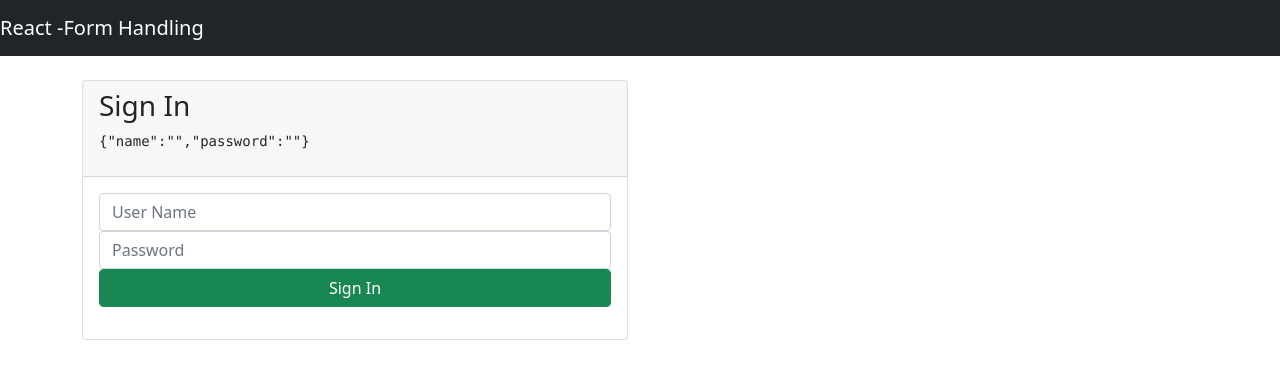
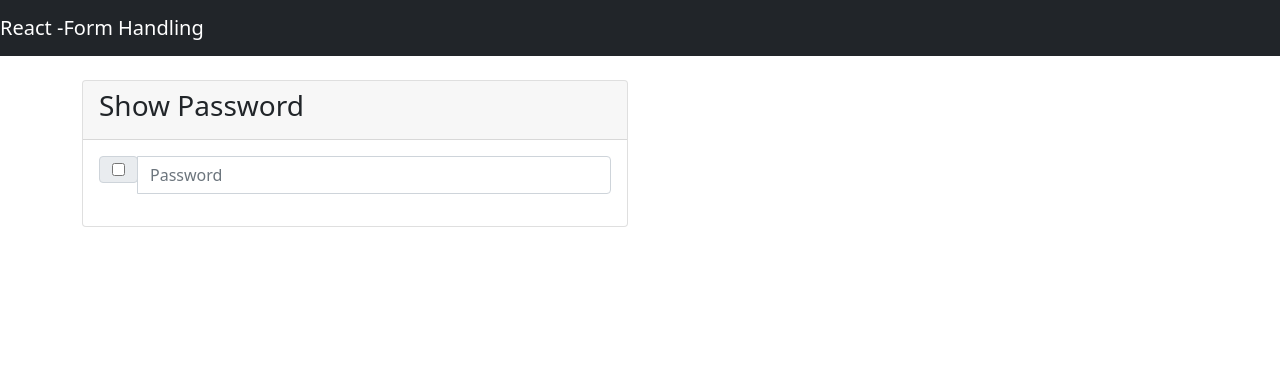
Before and after one commit to narasimhareddyprostack/FS-May-2021, a React (Create React App) app in the folder reactjune/: page / in a window 1280 px wide. Shown: the top 376 px of the page. Built offline with nearby package versions, Linux system fonts and the light colour scheme.

Commit message:
form handling

```diff
--- a/reactjune/src/App.js
+++ b/reactjune/src/App.js
@@ -1,8 +1,10 @@
 import React from "react";
 import "../node_modules/bootstrap/dist/css/bootstrap.css";
-//import Login from "./FormHandling/Login";
-//import Registration from "./FormHandling/Registration";
-import Signin from "./FormHandling/Signin";
+/* import Signup from "./FormHandling/Signup";
+import SMSApp from "./FormHandling/SMSApp";
+
+*/
+import ShowPassword from "./FormHandling/ShowPassword";
 function App() {
   return (
     <>
@@ -11,7 +13,7 @@ function App() {
           React -Form Handling
         </a>
       </nav>
-      <Signin />
+      <ShowPassword />
     </>
   );
 }
--- /dev/null
+++ b/reactjune/src/FormHandling/SMSApp.jsx
@@ -0,0 +1,46 @@
+import React, { Component, Fragment } from "react";
+
+class SMSApp extends Component {
+  state = {
+    count: 100,
+  };
+  inputHandler = (event) => {
+    console.log(event.target.value);
+    console.log(event.target.value.length);
+    this.setState({
+      count: 100 - event.target.value.length,
+    });
+  };
+  render() {
+    return (
+      <Fragment>
+        <div className="container mt-4">
+          <div className="row">
+            <div className="col-md-6">
+              <div className="card">
+                <div className="card-header bg-warning">
+                  <h3> SMS Application</h3>
+                </div>
+                <div className="card-body">
+                  <form>
+                    <div className="form-group">
+                      <textarea
+                        rows="4"
+                        maxLength="100"
+                        className="form-control"
+                        onChange={this.inputHandler}
+                      ></textarea>
+                    </div>
+                    <p className="h4">Remaining Chars:{this.state.count}</p>
+                  </form>
+                </div>
+              </div>
+            </div>
+          </div>
+        </div>
+      </Fragment>
+    );
+  }
+}
+
+export default SMSApp;
--- /dev/null
+++ b/reactjune/src/FormHandling/ShowPassword.jsx
@@ -0,0 +1,51 @@
+import React, { Component } from "react";
+
+class ShowPassword extends Component {
+  state = {
+    inputType: "password",
+  };
+  changeHanlder = () => {
+    this.setState({ inputType: "text" });
+  };
+  render() {
+    return (
+      <div>
+        <div className="container mt-4">
+          <div className="row">
+            <div className="col-md-6">
+              <div className="card">
+                <div className="card-header">
+                  <h3>Show Password</h3>
+                </div>
+                <div className="card-body">
+                  <form>
+                    <div className="input-group mb-3">
+                      <div className="input-group-prepend">
+                        <div className="input-group-text">
+                          <input
+                            type="checkbox"
+                            aria-label="Checkbox for following text input"
+                            onChange={this.changeHanlder}
+                          />
+                        </div>
+                      </div>
+                      <input
+                        type={this.state.inputType}
+                        className="form-control"
+                        placeholder="Password"
+                        aria-label="Username"
+                        aria-describedby="basic-addon1"
+                      />
+                    </div>
+                  </form>
+                </div>
+              </div>
+            </div>
+          </div>
+        </div>
+      </div>
+    );
+  }
+}
+
+export default ShowPassword;
--- /dev/null
+++ b/reactjune/src/FormHandling/Signup.jsx
@@ -0,0 +1,77 @@
+import React, { Component } from "react";
+
+class Signup extends Component {
+  constructor(props) {
+    super(props);
+    this.state = {
+      user: { email: "", password: "", mobile: "" },
+    };
+  }
+  inputHandler = (event) => {
+    this.setState({
+      user: {
+        ...this.state.user,
+        [event.target.name]: event.target.value,
+      },
+    });
+  };
+  render() {
+    return (
+      <React.Fragment>
+        <div className="container mt-5">
+          <div className="row">
+            <div className="col-md-6">
+              <div className="card">
+                <div className="card-header bg-primary">
+                  <h3>Sign UP Form</h3>
+                </div>
+                <div className="card-body">
+                  <pre>{JSON.stringify(this.state)}</pre>
+                  <form>
+                    <div className="form-group">
+                      <input
+                        type="text"
+                        id="abc"
+                        name="email"
+                        className="form-control"
+                        placeholder="Email"
+                        onChange={this.inputHandler}
+                      />
+                    </div>
+                    <div className="form-group">
+                      <input
+                        type="text"
+                        name="password"
+                        className="form-control"
+                        placeholder="Password"
+                        onChange={this.inputHandler}
+                      />
+                    </div>
+                    <div className="form-group">
+                      <input
+                        type="text"
+                        name="mobile"
+                        className="form-control"
+                        placeholder="Mobile"
+                        onChange={this.inputHandler}
+                      />
+                    </div>
+                    <div className="form-group">
+                      <input
+                        type="submit"
+                        value="Signup"
+                        className="btn btn-success"
+                      />
+                    </div>
+                  </form>
+                </div>
+              </div>
+            </div>
+          </div>
+        </div>
+      </React.Fragment>
+    );
+  }
+}
+
+export default Signup;
--- a/reactjune/src/StateEx3/App.jsx
+++ b/reactjune/src/StateEx3/App.jsx
@@ -1,8 +1,9 @@
 import React, { Component } from "react";
 /* import Address from "./StateEx3/Address";
 import Product from "./StateEx3/Product";
+
+import Mobile from "./StateEx3/Mobile";
  */
-import Mobile from "./StateEx3/Mobile";
 class App extends Component {
   render() {
     return (
```
Also changed, not shown: 1 other file (tests, documents, lock files or other folders).
